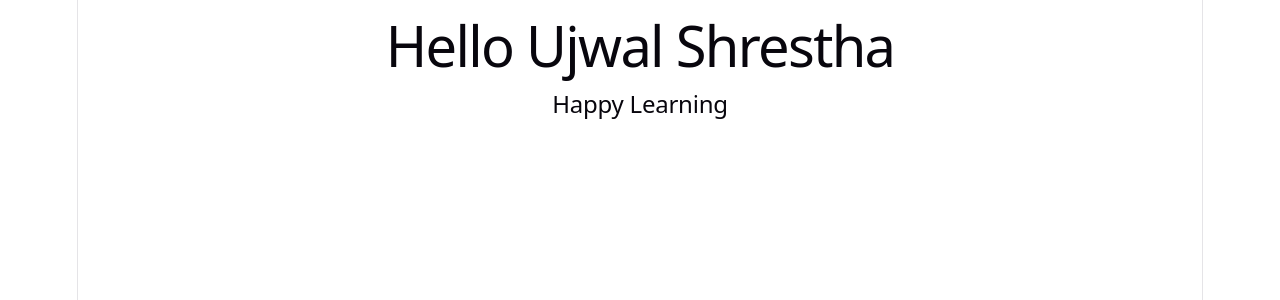
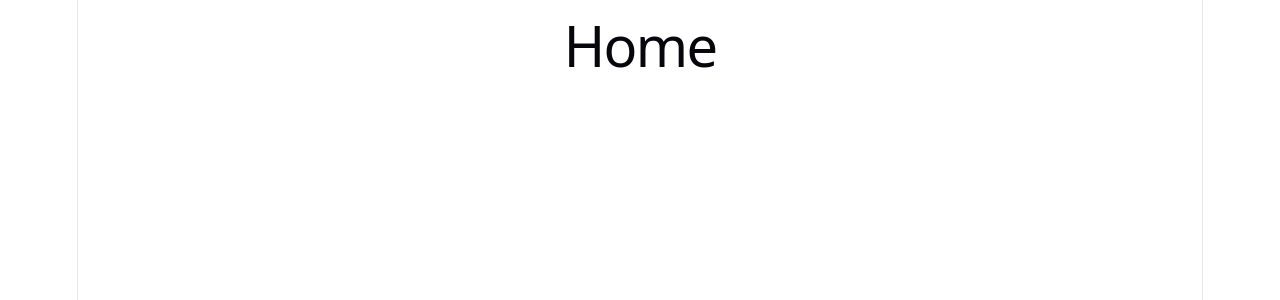
Before and after one commit to UjwalStha7/mern3-project-React, a React (Vite) app: page / in a window 1280 px wide. Shown: the top 300 px of the page. Built offline with nearby package versions, Linux system fonts and the light colour scheme.

Commit message:
router-dom install and implement

```diff
--- a/package.json
+++ b/package.json
@@ -11,7 +11,8 @@
   },
   "dependencies": {
     "react": "^19.2.5",
-    "react-dom": "^19.2.5"
+    "react-dom": "^19.2.5",
+    "react-router-dom": "^7.15.0"
   },
   "devDependencies": {
     "@eslint/js": "^10.0.1",
--- a/src/App.jsx
+++ b/src/App.jsx
@@ -1,18 +1,15 @@
-import { useState } from 'react'
-import reactLogo from './assets/react.svg'
-import viteLogo from './assets/vite.svg'
-import heroImg from './assets/hero.png'
 import './App.css'
+import { BrowserRouter, Routes, Route } from 'react-router-dom'
 
 function App() {
-  const [count, setCount] = useState(0)
-  const name = "Ujwal Shrestha"
   return (
-    <div>
-      <h1>Hello {name}</h1>
-      <h2>Happy Learning</h2>
-    </div>
-
+    <BrowserRouter>
+      <Routes>
+        <Route path='/' element={<h1>Home</h1>} />
+        <Route path='/about' element={<h1>About</h1>} />
+        <Route path='/contact' element={<h1>Contact</h1>} />
+      </Routes>
+    </BrowserRouter>
   )
 }
 
```
Also changed, not shown: 1 other file (tests, documents, lock files or other folders).
